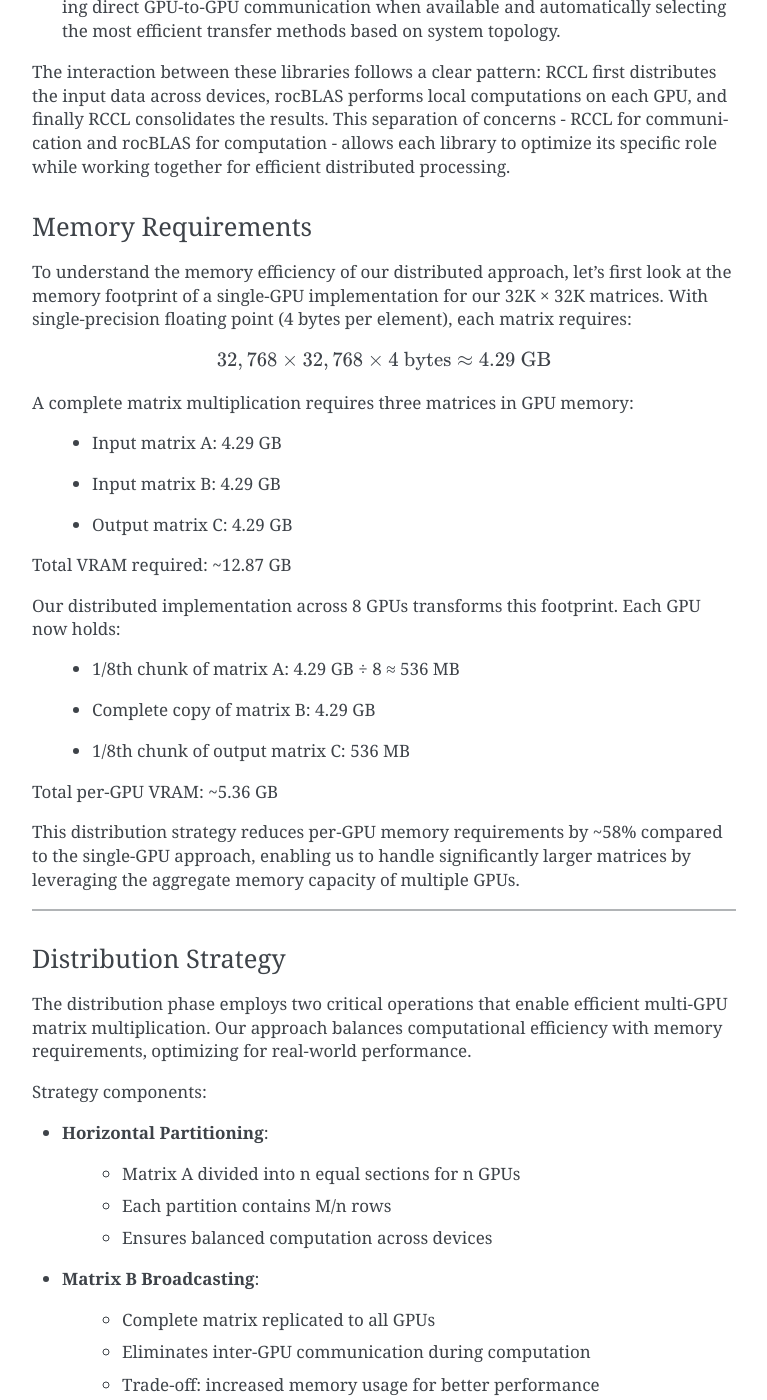
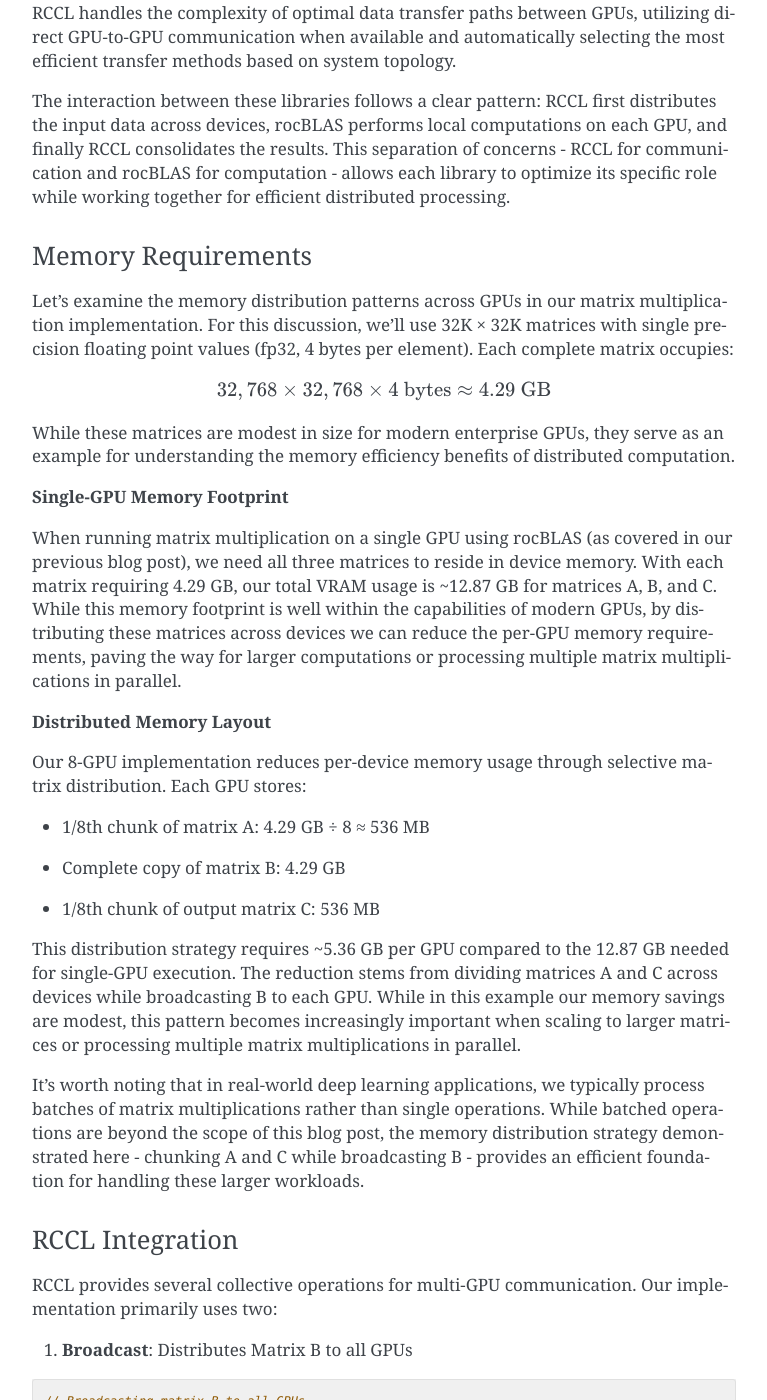
Before and after one commit to pebblesandweeds/rccl_gpu_matmul, a Sphinx documentation site: the page built from docs/source/rccl_gpu_matmul.rst, in a window 1280 px wide and 1400 px high, scrolled down 4808 px. Shown: the whole window, without its empty margins (366-1133 px from the left). Built offline with Sphinx 7.4.7, drawn with Linux system fonts in a browser that asks for light colours; some of the changed text lies outside the part shown.

Commit message:
Edits to rccl blog RST

```diff
--- a/docs/source/rccl_gpu_matmul.rst
+++ b/docs/source/rccl_gpu_matmul.rst
@@ -75,99 +75,51 @@ Implementing Multi-GPU Matrix Multiplication
 
 Building on our distributed matrix multiplication concepts, this section walks through the practical implementation details. We'll examine how the code coordinates computation across multiple GPUs, diving into the key libraries that enable efficient distribution and the resulting memory patterns across devices.
 
-Libraries and Implementation
-^^^^^^^^^^^^^^^^^^^^^^^^^^^^
+Implementation Libraries
+^^^^^^^^^^^^^^^^^^^^^^^^
 Our implementation leverages two core AMD libraries:
 
 **rocBLAS for Matrix Computation**
-    The `rocblas_sgemm` function handles the actual matrix multiplication on each GPU. After receiving its chunk of matrix A and complete copy of matrix B, each GPU executes a standard matrix multiplication operation. rocBLAS automatically optimizes this computation for AMD's matrix cores, managing internal memory layouts and compute scheduling.
+
+The `rocblas_sgemm` function handles the actual matrix multiplication on each GPU. After receiving its chunk of matrix A and complete copy of matrix B, each GPU executes a standard matrix multiplication operation. rocBLAS automatically optimizes this computation for AMD's matrix cores, managing internal memory layouts and compute scheduling.
 
 **RCCL for GPU Communication**
-    RCCL (ROCm Communication Collectives Library) provides efficient primitives for moving data between GPUs. While this is AMD's library, it maintains API compatibility with NVIDIA's NCCL - hence the `nccl` prefix in function names like `ncclBroadcast`. Our implementation uses two key RCCL operations:
 
-    - ``ncclBroadcast`` distributes matrix B to all GPUs during initialization
-    - ``ncclAllGather`` combines partial results from each GPU's computation into the final output matrix
+RCCL (ROCm Communication Collectives Library) provides efficient primitives for moving data between GPUs. While this is AMD's library, it maintains API compatibility with NVIDIA's NCCL - hence the `nccl` prefix in function names like `ncclBroadcast`. Our implementation uses two key RCCL operations:
 
-    RCCL handles the complexity of optimal data transfer paths between GPUs, utilizing direct GPU-to-GPU communication when available and automatically selecting the most efficient transfer methods based on system topology.
+* ``ncclBroadcast`` distributes matrix B to all GPUs during initialization
+* ``ncclAllGather`` combines partial results from each GPU's computation into the final output matrix
+
+RCCL handles the complexity of optimal data transfer paths between GPUs, utilizing direct GPU-to-GPU communication when available and automatically selecting the most efficient transfer methods based on system topology.
 
 The interaction between these libraries follows a clear pattern: RCCL first distributes the input data across devices, rocBLAS performs local computations on each GPU, and finally RCCL consolidates the results. This separation of concerns - RCCL for communication and rocBLAS for computation - allows each library to optimize its specific role while working together for efficient distributed processing.
 
 Memory Requirements
 ^^^^^^^^^^^^^^^^^^^
-To understand the memory efficiency of our distributed approach, let's first look at the memory footprint of a single-GPU implementation for our 32K × 32K matrices. With single-precision floating point (4 bytes per element), each matrix requires:
+
+Let's examine the memory distribution patterns across GPUs in our matrix multiplication implementation. For this discussion, we'll use 32K × 32K matrices with single precision floating point values (fp32, 4 bytes per element). Each complete matrix occupies:
 
 .. math::
 
-    32,768 \times 32,768 \times 4 \text{ bytes} \approx 4.29 \text{ GB}
+   32,768 \times 32,768 \times 4 \text{ bytes} \approx 4.29 \text{ GB}
 
-A complete matrix multiplication requires three matrices in GPU memory:
-    - Input matrix A: 4.29 GB
-    - Input matrix B: 4.29 GB
-    - Output matrix C: 4.29 GB
+While these matrices are modest in size for modern enterprise GPUs, they serve as an example for understanding the memory efficiency benefits of distributed computation.
 
-Total VRAM required: ~12.87 GB
+**Single-GPU Memory Footprint**
 
-Our distributed implementation across 8 GPUs transforms this footprint. Each GPU now holds:
-    - 1/8th chunk of matrix A: 4.29 GB ÷ 8 ≈ 536 MB
-    - Complete copy of matrix B: 4.29 GB
-    - 1/8th chunk of output matrix C: 536 MB
+When running matrix multiplication on a single GPU using rocBLAS (as covered in our previous blog post), we need all three matrices to reside in device memory. With each matrix requiring 4.29 GB, our total VRAM usage is ~12.87 GB for matrices A, B, and C. While this memory footprint is well within the capabilities of modern GPUs, by distributing these matrices across devices we can reduce the per-GPU memory requirements, paving the way for larger computations or processing multiple matrix multiplications in parallel.
 
-Total per-GPU VRAM: ~5.36 GB
+**Distributed Memory Layout**
 
-This distribution strategy reduces per-GPU memory requirements by ~58% compared to the single-GPU approach, enabling us to handle significantly larger matrices by leveraging the aggregate memory capacity of multiple GPUs.
+Our 8-GPU implementation reduces per-device memory usage through selective matrix distribution. Each GPU stores:
 
----------------------------------
+* 1/8th chunk of matrix A: 4.29 GB ÷ 8 ≈ 536 MB
+* Complete copy of matrix B: 4.29 GB
+* 1/8th chunk of output matrix C: 536 MB
 
+This distribution strategy requires ~5.36 GB per GPU compared to the 12.87 GB needed for single-GPU execution. The reduction stems from dividing matrices A and C across devices while broadcasting B to each GPU. While in this example our memory savings are modest, this pattern becomes increasingly important when scaling to larger matrices or processing multiple matrix multiplications in parallel.
 
-
-Distribution Strategy
-^^^^^^^^^^^^^^^^^^^^^
-The distribution phase employs two critical operations that enable efficient multi-GPU matrix multiplication. Our approach balances computational efficiency with memory requirements, optimizing for real-world performance.
-
-Strategy components:
-
-* **Horizontal Partitioning**:
-    - Matrix A divided into n equal sections for n GPUs
-    - Each partition contains M/n rows
-    - Ensures balanced computation across devices
-
-* **Matrix B Broadcasting**:
-    - Complete matrix replicated to all GPUs
-    - Eliminates inter-GPU communication during computation
-    - Trade-off: increased memory usage for better performance
-
-
-RCCL Communication
-^^^^^^^^^^^^^^^^^^
-The ROCm Communication Collectives Library (RCCL) serves as the backbone for efficient multi-GPU communication in our implementation. The library provides highly optimized primitives that leverage underlying hardware interconnects effectively.
-
-Key RCCL operations:
-
-* **Broadcast Operation**:
-    - Distributes matrix B to all devices
-    - Minimizes redundant data transfers
-    - Ensures computation consistency
-
-* **AllGather Operation**:
-    - Collects partial results from all GPUs
-    - Combines results into final output matrix
-    - Implements efficient communication patterns
-
-Memory Requirements
-^^^^^^^^^^^^^^^^^^^
-
-With N = 32,768, each matrix has 1,073,741,824 elements. Using 32-bit floating-point precision:
-
-.. math::
-
-    \text{Per matrix size} = 32,768 \times 32,768 \times 4 \text{ bytes} \approx 4.29 \text{ GB}
-    \text{Total memory (3 matrices)} \approx 12.87 \text{ GB}
-
-By distributing across 8 GPUs, each GPU handles:
-
-- 1/8th of Matrix A: ~536 MB
-- Full copy of Matrix B: ~4.29 GB
-- 1/8th of result Matrix C: ~536 MB
+It's worth noting that in real-world deep learning applications, we typically process batches of matrix multiplications rather than single operations. While batched operations are beyond the scope of this blog post, the memory distribution strategy demonstrated here - chunking A and C while broadcasting B - provides an efficient foundation for handling these larger workloads.
 
 RCCL Integration
 ^^^^^^^^^^^^^^^^
```
